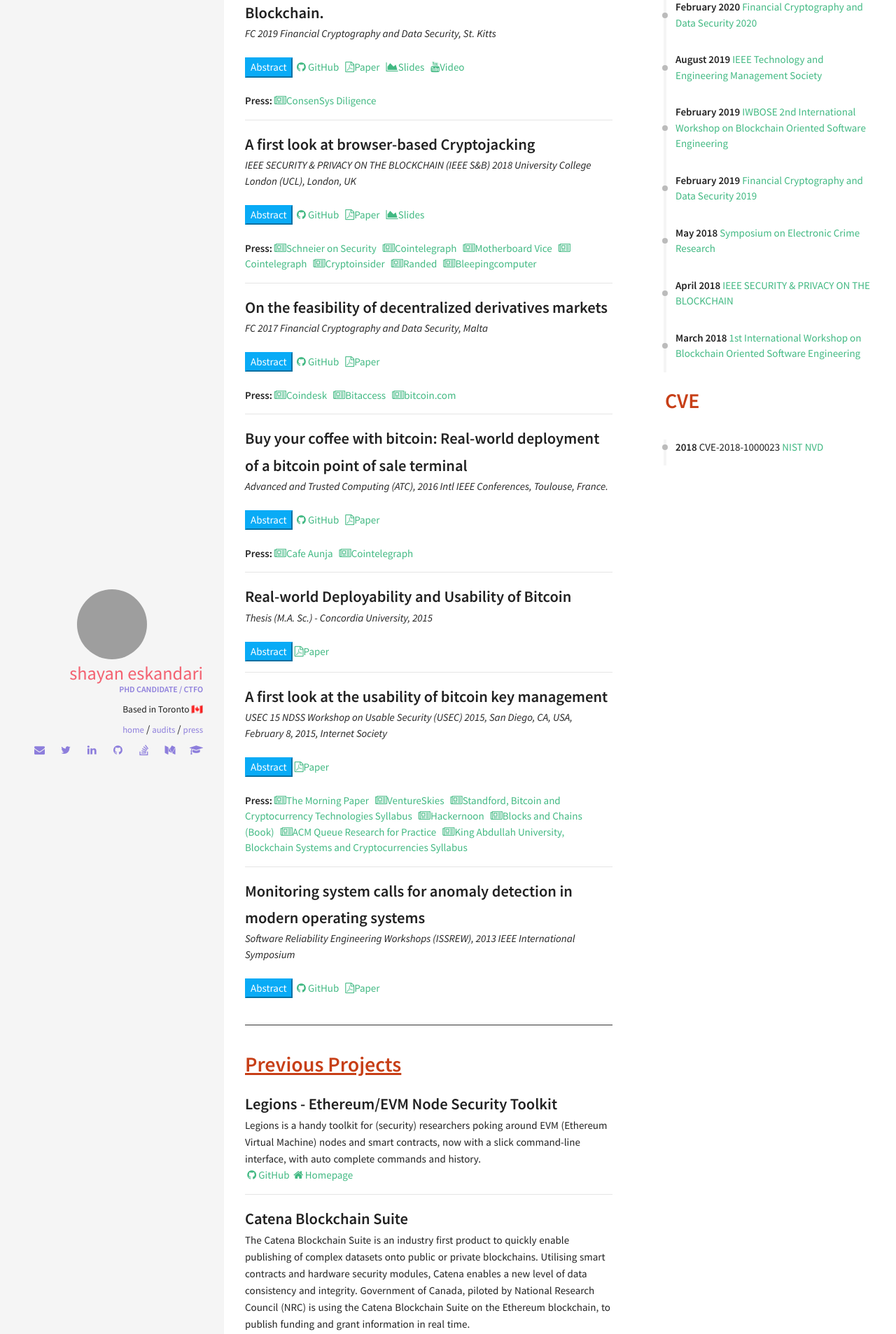
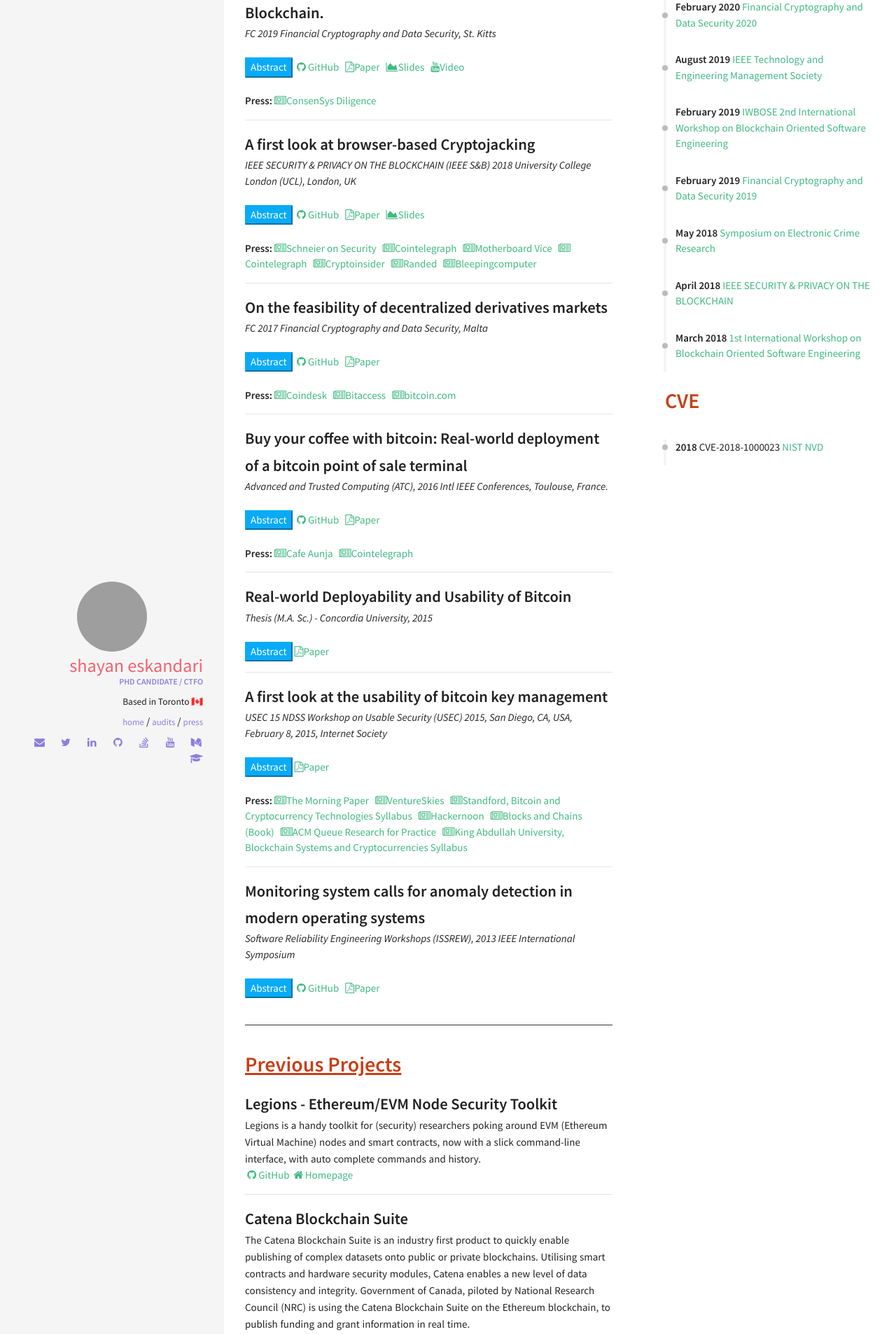
Before and after one commit to shayanb/shayan.es, a Jekyll site: the page built from index.html, in a window 1280 px wide. Shown: the part 1497-3403 px from the top of the page at 70% size. Built offline with Jekyll 4.4.1, drawn with Linux system fonts in a browser that asks for light colours; nearby versions of some CDN libraries.

Commit message:
Add new youtube channel to socials

```diff
--- a/_config.yml
+++ b/_config.yml
@@ -61,7 +61,7 @@
   foursquare: #username
   steam: #username
   dribbble: #username
-  youtube: #username
+  youtube: sbetamc
   soundcloud: #username
   weibo: #username
   flickr: #username
--- a/_includes/social-links.html
+++ b/_includes/social-links.html
@@ -31,7 +31,7 @@
     {% if author.pinterest %}<li><a href="http://www.pinterest.com/{{ author.pinterest }}" class="social-link-item" target="_blank"><i class="fa fa-fw fa-pinterest"></i></a></li>{% endif %}
     {% if author.foursquare %}<li><a href="http://foursquare.com/{{ author.foursquare }}" class="social-link-item" target="_blank"><i class="fa fa-fw fa-foursquare"></i></a></li>{% endif %}
     {% if author.steam %}<li><a href="http://steamcommunity.com/id/{{ author.steam }}" class="social-link-item" target="_blank"><i class="fa fa-fw fa-steam"></i></a></li>{% endif %}
-    {% if author.youtube %}<li><a href="https://youtube.com/user/{{ author.youtube }}" class="social-link-item" target="_blank"><i class="fa fa-fw fa-youtube"></i></a></li>{% endif %}
+    {% if author.youtube %}<li><a href="https://youtube.com/@{{ author.youtube }}" class="social-link-item" target="_blank"><i class="fa fa-fw fa-youtube"></i></a></li>{% endif %}
     {% if author.soundcloud %}<li><a href="http://soundcloud.com/{{ author.soundcloud }}" class="social-link-item" target="_blank"><i class="fa fa-fw fa-soundcloud"></i></a></li>{% endif %}
     {% if author.weibo %}<li><a href="http://www.weibo.com/{{ author.weibo }}" class="social-link-item" target="_blank"><i class="fa fa-fw fa-weibo"></i></a></li>{% endif %}
     {% if author.flickr %}<li><a href="http://www.flickr.com/{{ author.flickr }}" class="social-link-item" target="_blank"><i class="fa fa-fw fa-flickr"></i></a></li>{% endif %}
```
